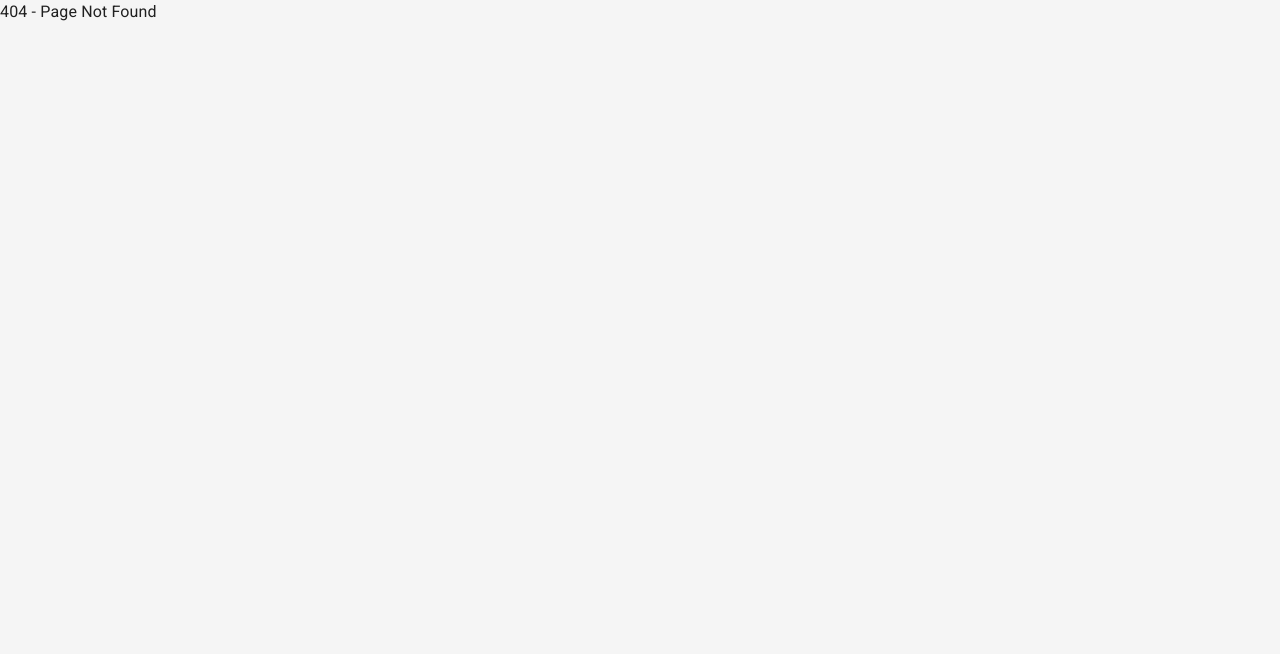
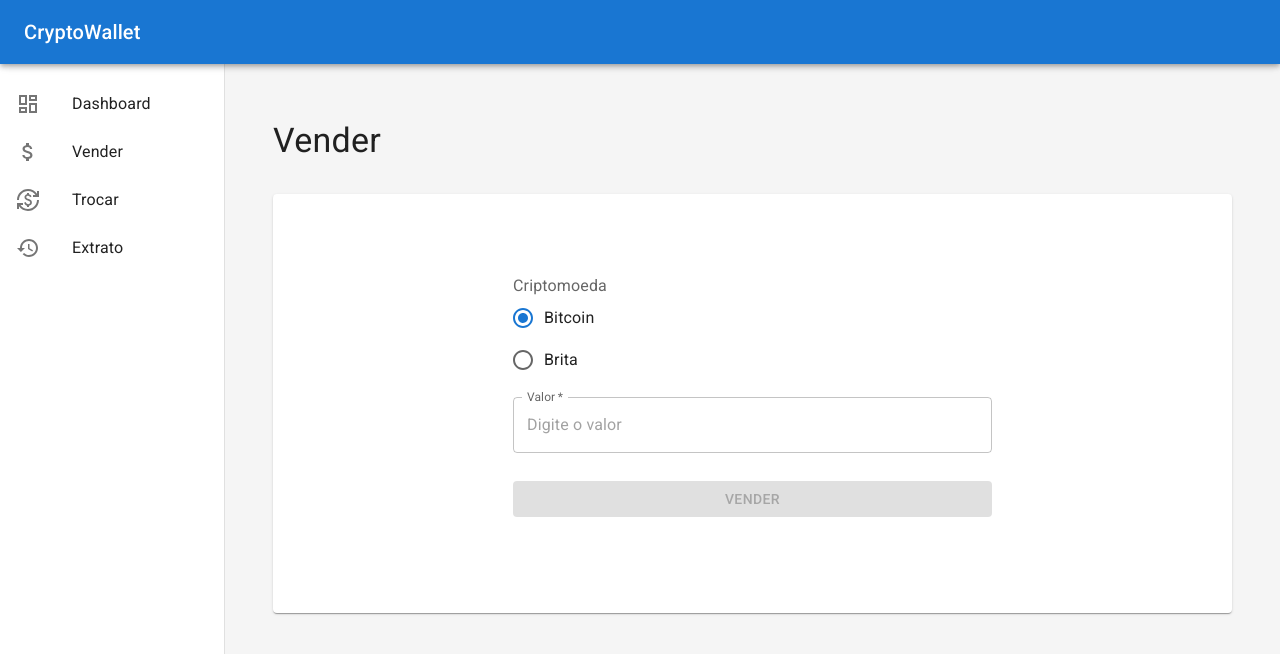
Before and after one commit to phmachado/crypto-wallet, a React (Create React App) app: page /vender in a window 1280 px wide. Before the commit this address had no page. Shown: the top 654 px of the page. Built offline with nearby package versions, Linux system fonts and the light colour scheme.

Commit message:
fix: correção dos títulos referentes a venda

```diff
--- a/src/components/AppLayout/LayoutDrawer/index.tsx
+++ b/src/components/AppLayout/LayoutDrawer/index.tsx
@@ -39,11 +39,11 @@ export default function LayoutAppBar() {
             <ListItemText primary="Dashboard" />
           </ListItem>
 
-          <ListItem button key="2" onClick={() => navigate("/comprar")}>
+          <ListItem button key="2" onClick={() => navigate("/vender")}>
             <ListItemIcon>
               <AttachMoneyOutlined />
             </ListItemIcon>
-            <ListItemText primary="Comprar" />
+            <ListItemText primary="Vender" />
           </ListItem>
 
           <ListItem button key="3" onClick={() => navigate("/trocar")}>
--- a/src/pages/Buy/index.tsx
+++ b/src/pages/Sell/index.tsx
@@ -16,11 +16,11 @@ import React, { useState } from "react";
 
 import AppLayout from "../../components/AppLayout";
 
-export default function Buy(): JSX.Element {
+export default function Sell(): JSX.Element {
   const [crypto, setCrypto] = useState<string>("bitcoin");
   const [value, setValue] = useState<number>();
 
-  function handleBuy(): void {
+  function handleSell(): void {
     console.log(crypto);
     console.log(value);
   }
@@ -33,7 +33,7 @@ export default function Buy(): JSX.Element {
     <AppLayout>
       <Container maxWidth="lg" sx={{ mb: 4 }}>
         <Box my={4}>
-          <Typography variant="h4">Comprar</Typography>
+          <Typography variant="h4">Vender</Typography>
         </Box>
         <Grid container spacing={3}>
           <Grid item xs={12}>
@@ -84,9 +84,9 @@ export default function Buy(): JSX.Element {
                 disabled={crypto === "" || !value}
                 variant="contained"
                 sx={{ mt: 3, mb: 2 }}
-                onClick={() => handleBuy()}
+                onClick={() => handleSell()}
               >
-                Comprar
+                Vender
               </Button>
             </Paper>
           </Grid>
--- a/src/routes/index.tsx
+++ b/src/routes/index.tsx
@@ -1,11 +1,11 @@
 import { Routes, Route } from "react-router-dom";
 
-import Buy from "../pages/Buy";
 import Dashboard from "../pages/Dashboard";
 import Exchange from "../pages/Exchange";
 import History from "../pages/History";
 import Login from "../pages/Login";
 import PageNotFound from "../pages/PageNotFound";
+import Sell from "../pages/Sell";
 import SignUp from "../pages/SignUp";
 
 function AppRoutes() {
@@ -14,7 +14,7 @@ function AppRoutes() {
       <Route path="/" element={<Login />} />
       <Route path="/cadastro" element={<SignUp />} />
       <Route path="/dashboard" element={<Dashboard />} />
-      <Route path="/comprar" element={<Buy />} />
+      <Route path="/vender" element={<Sell />} />
       <Route path="/trocar" element={<Exchange />} />
       <Route path="/extrato" element={<History />} />
       <Route path="*" element={<PageNotFound />} />
```
